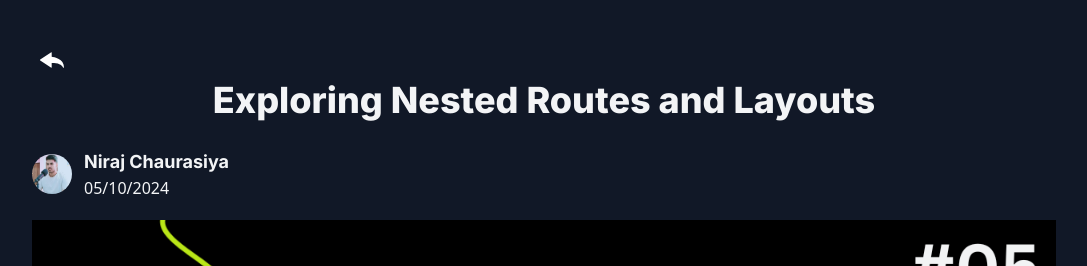
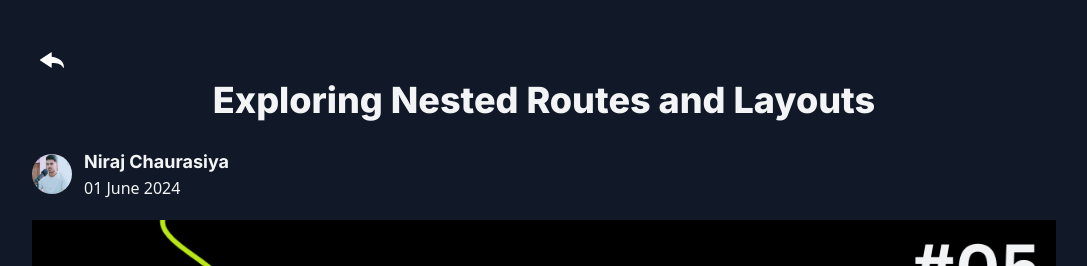
Before and after one commit to nirajchaurasiya/blogs-nirajchaurasiya, a Next.js app: page /blog/exploring-nested-routes-and-layouts in a window 1280 px wide. Shown: the top 266 px of the page, without its empty margins (96-1183 px from the left). Built offline with nearby package versions, Linux system fonts and the light colour scheme.

Commit message:
change favicon.ico, reduce suppression warning

```diff
--- a/app/blog/exploring-nested-routes-and-layouts/page.tsx
+++ b/app/blog/exploring-nested-routes-and-layouts/page.tsx
@@ -1,10 +1,10 @@
 "use client";
 import SyntaxHighlighter from "react-syntax-highlighter";
 import { docco } from "react-syntax-highlighter/dist/esm/styles/hljs";
-import React from "react";
 import { useRouter } from "next/navigation";
 export default function Page() {
   const router = useRouter();
+
   return (
     <>
       <main className="pt-8 pb-16 lg:pt-10 lg:pb-24 antialiased">
@@ -27,7 +27,7 @@ export default function Page() {
               <img className="w-10 h-10 rounded-full" src="/pp.jpg" alt="" />
               <div>
                 <p className="font-bold text-lg">Niraj Chaurasiya</p>
-                <p className="font-sans text-md">05/10/2024</p>
+                <p className="font-sans text-md">01 June 2024</p>
               </div>
             </div>
             <figure>
--- a/app/components/Blogs.tsx
+++ b/app/components/Blogs.tsx
@@ -29,10 +29,10 @@ export default function Blogs() {
                         className="w-4 h-4 ml-2"
                         viewBox="0 0 24 24"
                         stroke="currentColor"
-                        stroke-width="2"
+                        strokeWidth="2"
                         fill="none"
-                        stroke-linecap="round"
-                        stroke-linejoin="round"
+                        strokeLinecap="round"
+                        strokeLinejoin="round"
                       >
                         <path d="M5 12h14"></path>
                         <path d="M12 5l7 7-7 7"></path>
--- a/app/layout.tsx
+++ b/app/layout.tsx
@@ -17,7 +17,9 @@ export default function RootLayout({
 }) {
   return (
     <html lang="en">
-      <body className={inter.className}>{children}</body>
+      <body suppressHydrationWarning className={inter.className}>
+        {children}
+      </body>
     </html>
   );
 }
```
Also changed, not shown: 1 other file (tests, documents, lock files or other folders).
